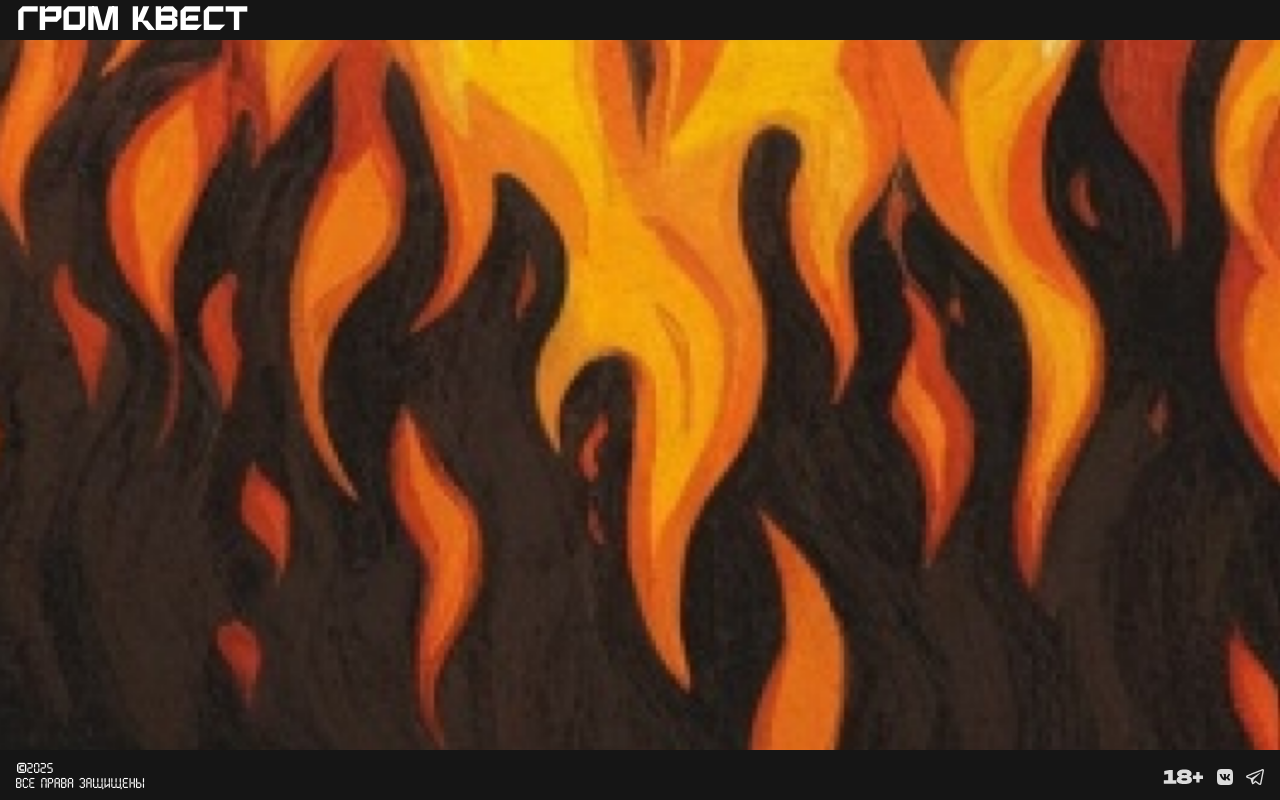
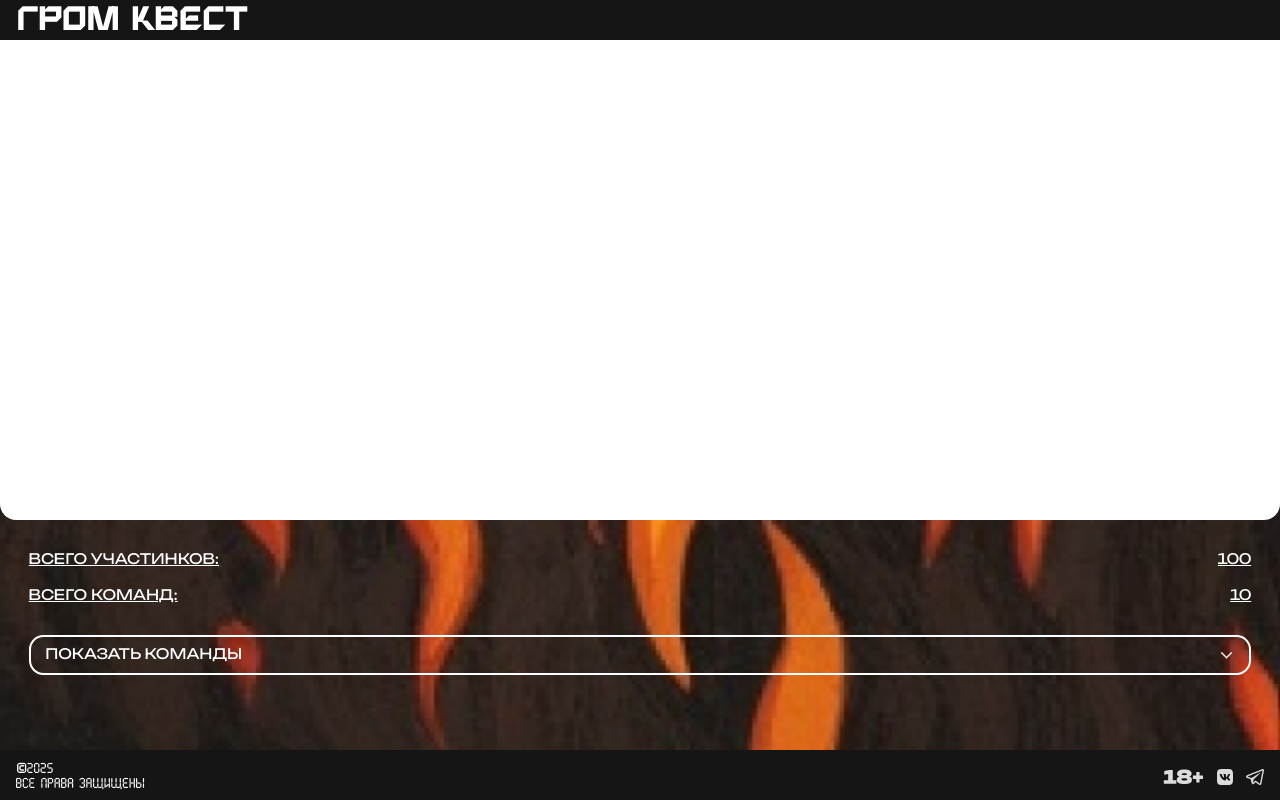
Before and after one commit to sevchik-f8fe/grom, a React (Vite) app: page /admin in a window 1280 px wide. Built offline with nearby package versions, Linux system fonts and the light colour scheme.

Commit message:
f + adminpage

```diff
--- a/src/index.css
+++ b/src/index.css
@@ -545,3 +545,79 @@ color: #E05100;
 .buttonuch:active:not(:disabled) {
   scale: 1.05;
 }
+
+.map-container {
+  background-color: #fff;
+  width: 100%;
+  height: 60vh;
+  border-radius: 0 0 1em 1em;
+}
+
+.admin-text-container {
+  padding: 2em;
+  font-size: .9em;
+  text-decoration: underline;
+  display: flex;
+  flex-direction: column;
+  gap: 1em;
+}
+
+.admin-text-block {
+  display:flex;
+  justify-content: space-between;
+}
+
+.admin-text {
+  max-width: fit-content;
+}
+
+.admin-list {
+  display: flex;
+  flex-direction: column;
+  gap: 1em;
+  font-size: .9em;
+  border-radius: 1em;
+  border: 2px solid #fff;
+  color: #fff;
+  padding: .6em 1em;
+  height: 40px;
+  margin: 0 2em;
+  transition: height .3s ease;
+  overflow: hidden;
+  scrollbar-width: 0;
+  margin-bottom: 5em;
+}
+
+.admin-list::-webkit-scrollbar {
+  width: 10px;
+}
+
+.admin-list-open {
+  height: 500px;
+  overflow: auto;
+}
+
+.team-list-header {
+  display: flex;
+  justify-content: space-between;
+  gap: 1em;
+  align-items: center;
+  line-height: 1;
+  cursor: pointer;
+  border-bottom: 1px solid #fff6;
+  padding-bottom: 1em;
+}
+
+.list-team-element {
+  border-bottom: 1px solid #fff6;
+  padding-bottom: 1em;
+  display: flex;
+  flex-direction: column;
+  font-size: 1em;
+}
+
+.list-team-title {
+  font-family: 'bounded-black';
+  font-size: 1.2em;
+  padding-bottom: .5em;
+}
--- a/src/main.jsx
+++ b/src/main.jsx
@@ -13,6 +13,7 @@ import FinishPage from './pages/FinishPage/FinishPage'
 import SignUpPage from './pages/SignUpPage/SignUpPage'
 import StagesPage from './pages/StagesPage/StagesPage'
 import StagePage from './pages/StagePage/StagePage'
+import AdminPage from './pages/AdminPage/AdminPage'
 
 //импорт редусеров
 import { authReducer } from './pages/AuthPage/AuthSlice'
@@ -26,6 +27,7 @@ import Header from './components/Header'
 import ScrollToTop, { SetBG } from './hooks'
 import './index.css'
 import { PersistGate } from 'redux-persist/integration/react'
+import { adminReducer } from './pages/AdminPage/AdminSlice'
 
 const persistConfig = {
   key: 'team',
@@ -41,6 +43,7 @@ const store = configureStore({
     auth: authReducer,
     signup: signUpReducer,
     stages: stagesReducer,
+    admin: adminReducer,
   },
   middleware: (getDefaultMiddleware) =>
     getDefaultMiddleware({
@@ -67,6 +70,7 @@ createRoot(document.getElementById('root')).render(
             <Route path='/stages' element={<StagesPage />} />
             <Route path='/stages/:id' element={<StagePage />} />
             <Route path='/finish' element={<FinishPage />} />
+            <Route path='/admin' element={<AdminPage />} />
 
             {/*тут будет страница с неправельным маршрутом то есть когда 404 то будет выходить она */}
             <Route path='*' element={<></>} />
--- /dev/null
+++ b/src/pages/AdminPage/AdminPage.jsx
@@ -0,0 +1,73 @@
+import { useDispatch, useSelector } from "react-redux";
+import { setCloseTeam, setListIsOpen, setOpenTeamId } from "./AdminSlice";
+import { nanoid } from "nanoid";
+
+import expand from "../../assets/img/expand_icon.png"
+
+const AdminPage = () => {
+    return (
+        <div className="admin-container">
+            <div className="map-container">
+
+            </div>
+
+            <div className="admin-text-container">
+                <div className="admin-text-block">
+                    <span className="admin-text">ВСЕГО УЧАСТИНКОВ:</span>
+                    <span className="admin-text">100</span>
+                </div>
+                <div className="admin-text-block">
+                    <span className="admin-text">ВСЕГО КОМАНД:</span>
+                    <span className="admin-text">10</span>
+                </div>
+            </div>
+
+
+            {/* на не надо хуй знает */}
+            <TeamList />
+        </div>
+    );
+}
+
+const TeamList = () => {
+    const { listIsOpen, openTeamId, teams } = useSelector(state => state.admin)
+    const dispath = useDispatch();
+
+    const changeListHandle = () => {
+        dispath(setListIsOpen(!listIsOpen))
+    }
+
+    const openTeamHandle = (id) => {
+        if (openTeamId === id) {
+            dispath(setOpenTeamId(id))
+        } else {
+            dispath(setCloseTeam())
+        }
+    }
+
+    return (
+        <div className={`${listIsOpen ? 'admin-list-open' : ''} admin-list`}>
+            <>
+                <div className="team-list-header" onClick={changeListHandle}>
+                    <span>ПОКАЗАТЬ КОМАНДЫ</span>
+                    <img className={listIsOpen ? 'expand-icon less' : 'expand-icon'} src={expand} alt="" />
+                </div>
+                {[1, 3, 3, 10, 5]
+                    .sort((a, b) => b - a)
+                    .map((team) => <Team currentPoint={team} key={nanoid()} />)}
+            </>
+        </div>
+    )
+}
+
+const Team = ({ teamname, currentPoint, capFullname }) => {
+    return (
+        <div className="list-team-element">
+            <span className="list-team-title">Гангстеры</span>
+            <span>Точка: <span style={{ color: '#E05100' }}>№{currentPoint}</span></span>
+            <span>Капитан: Иванов И. И.</span>
+        </div>
+    );
+}
+
+export default AdminPage;
--- /dev/null
+++ b/src/pages/AdminPage/AdminSlice.js
@@ -0,0 +1,32 @@
+import { createSlice } from "@reduxjs/toolkit";
+
+const adminSlice = createSlice({
+    name: 'admin',
+    initialState: {
+        teams: null,
+        listIsOpen: false,
+        openTeamId: null,
+    },
+    reducers: {
+        setTeams: (state, action) => {
+            console.log(action.payload)
+            state.teams = action.payload;
+        },
+        setListIsOpen: (state, action) => {
+            console.log(action.payload)
+            state.listIsOpen = action.payload;
+        },
+        setOpenTeamId: (state, action) => {
+            console.log(action.payload)
+            state.openTeamId = action.payload;
+        },
+        setCloseTeam: (state, action) => {
+            console.log(action.payload)
+            state.openTeamId = null;
+        },
+    }
+});
+
+export const { setTeams, setListIsOpen, setOpenTeamId, setCloseTeam } = adminSlice.actions;
+
+export const adminReducer = adminSlice.reducer;
--- a/src/pages/SignUpPage/SignUpPage.jsx
+++ b/src/pages/SignUpPage/SignUpPage.jsx
@@ -280,8 +280,8 @@ const SignMembers = () => {
     return (
         <div className="auth-fields-container">
             {members.map((member) => (
-                <div key={member.id} className={`${currentMember === member.id ? 'member-open' : ''} ${!member.email.error && !member.phone.error && !member.username.error && member.phone.value.length == 18 && member.username.value.length > 1 && member.email.value.length > 3 ? 'member-full' : ''} member`}>
-                    <div onClick={() => clickHandle(member.id)} className={`${!member.email.error && !member.phone.error && !member.username.error && member.phone.value.length == 18 && member.username.value.length > 2 && member.email.value.length > 3 ? 'member-title-full' : ''} member-title`}>
+                <div onClick={() => clickHandle(member.id)} key={member.id} className={`${currentMember === member.id ? 'member-open' : ''} ${!member.email.error && !member.phone.error && !member.username.error && member.phone.value.length == 18 && member.username.value.length > 1 && member.email.value.length > 3 ? 'member-full' : ''} member`}>
+                    <div className={`${!member.email.error && !member.phone.error && !member.username.error && member.phone.value.length == 18 && member.username.value.length > 2 && member.email.value.length > 3 ? 'member-title-full' : ''} member-title`}>
                         Член команды №{member.id}
                         <img className={currentMember === member.id ? 'expand-icon less' : 'expand-icon'} src={expand} alt="" />
                     </div>
--- a/src/pages/StagePage/StagePage.jsx
+++ b/src/pages/StagePage/StagePage.jsx
@@ -1,9 +1,8 @@
-import { useDispatch, useSelector } from "react-redux";
+import { useDispatch } from "react-redux";
 import { useNavigate, useParams } from "react-router-dom";
 import { setActiveStage } from "../StagesPage/StagesSlice";
 
 const StagePage = () => {
-    const { stages, activeStageId } = useSelector((state) => state.stages)
     const dispatch = useDispatch();
 
     const params = useParams();
@@ -11,9 +10,7 @@ const StagePage = () => {
 
     const clickHandle = () => {
         if (params.id != 10) {
-            const currentId = stages.findIndex(stage => stage == activeStageId);
-            console.log('need:', stages[currentId + 1])
-            dispatch(setActiveStage(stages[currentId + 1]));
+            dispatch(setActiveStage(Number(params.id) + 1));
 
             navigate('/stages')
         }
--- a/src/pages/StagesPage/StagesSlice.js
+++ b/src/pages/StagesPage/StagesSlice.js
@@ -4,18 +4,18 @@ const stagesSlice = createSlice({
     name: 'stages',
     initialState: {
         stages: [
-            '681f7b184842dc852e405f6b',
-            '681f7ba54842dc852e405f6f',
-            '681f7c014842dc852e405f71',
-            '681f7c444842dc852e405f77',
-            '681f7c9a4842dc852e405f83',
-            '681f7cd54842dc852e405f85',
-            '681f7cfe4842dc852e405f89',
-            '681f7d1b4842dc852e405f8f',
-            '681f7d534842dc852e405f93',
-            '681f7d7c4842dc852e405f97'
+            { id: 1, point: '681f7b184842dc852e405f6b' },
+            { id: 2, point: '681f7ba54842dc852e405f6f' },
+            { id: 3, point: '681f7c014842dc852e405f71' },
+            { id: 4, point: '681f7c444842dc852e405f77' },
+            { id: 5, point: '681f7c9a4842dc852e405f83' },
+            { id: 6, point: '681f7cd54842dc852e405f85' },
+            { id: 7, point: '681f7cfe4842dc852e405f89' },
+            { id: 8, point: '681f7d1b4842dc852e405f8f' },
+            { id: 9, point: '681f7d534842dc852e405f93' },
+            { id: 10, point: '681f7d7c4842dc852e405f97' },
         ],
-        activeStageId: '681f7b184842dc852e405f6b',
+        activeStageId: 1,
     },
     reducers: {
         setActiveStage: (state, action) => {
```
Also changed, not shown: src/pages/StagesPage/StagesPage.jsx (+12 -23 lines).
